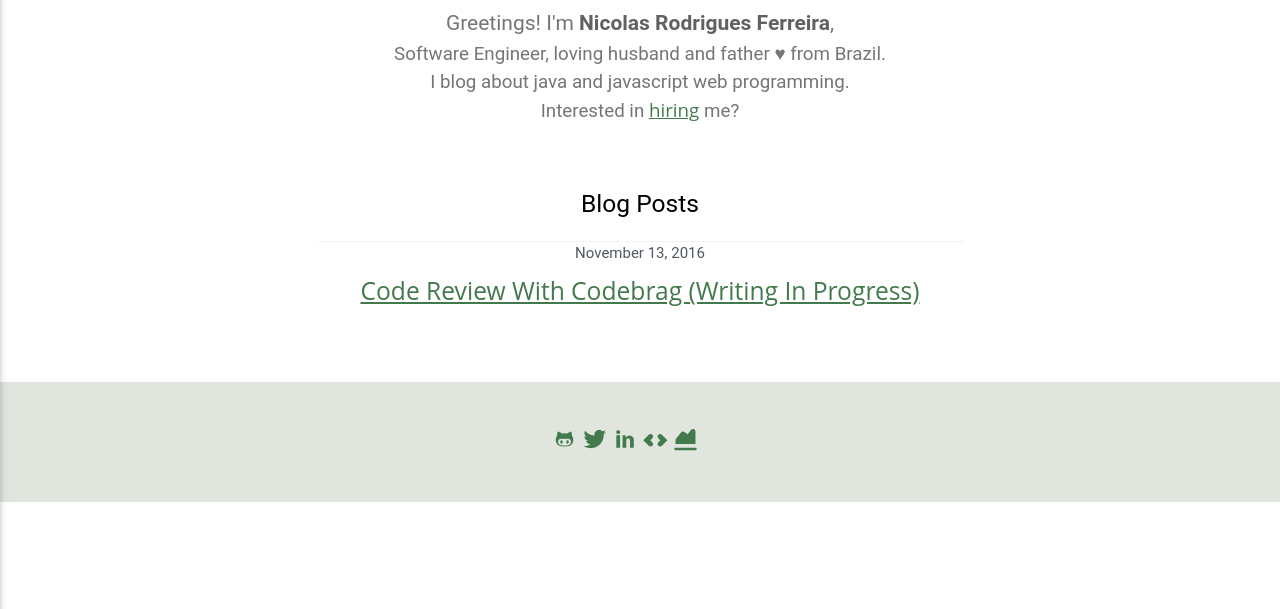
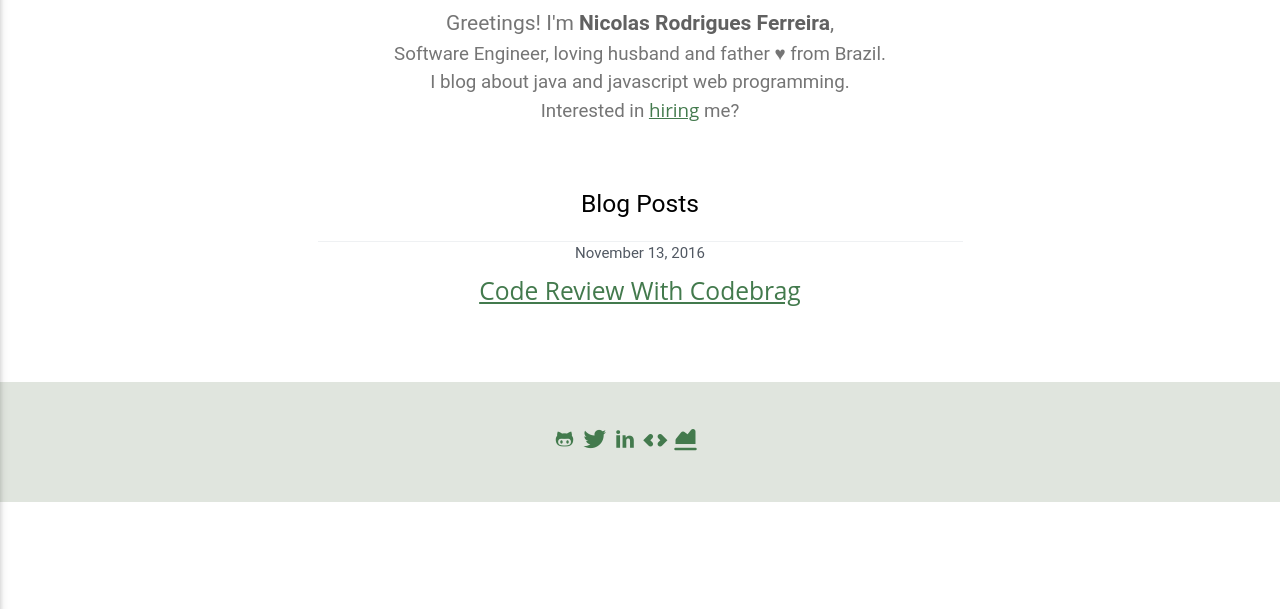
Before and after one commit to nickrfer/nickrfer.github.io, a Jekyll site: the page built from index.html, in a window 1280 px wide, cut to the strip 291-900 px from the top of the page. Built offline with Jekyll 4.4.1, drawn with Linux system fonts in a browser that asks for light colours.

Commit message:
Fixing site's title and meta.

```diff
--- a/_config.yml
+++ b/_config.yml
@@ -13,14 +13,11 @@
 # you will see them accessed via {{ site.title }}, {{ site.email }}, and so on.
 # You can create any custom variable you would like, and they will be accessible
 # in the templates via {{ site.myvariable }}.
-title: nickrfer
+title: Nicolas Ferreira
 email: nickrfer@gmail.com
-description: > # this means to ignore newlines until "baseurl:"
-  Write an awesome description for your new site here. You can edit this
-  line in _config.yml. It will appear in your document head meta (for
-  Google search results) and in your feed.xml site description.
+description: Greetings! This is a passionate Software Engineer's personal portfolio, and blog about java and javascript website.
 baseurl: "" # the subpath of your site, e.g. /blog
-url: "http://nickrfer.github.io" # the base hostname & protocol for your site
+url: "http://nickrfer.com" # the base hostname & protocol for your site
 future: true
 
 # Social
--- a/_posts/2016-11-12-code-review-with-codebrag.markdown
+++ b/_posts/2016-11-12-code-review-with-codebrag.markdown
@@ -1,9 +1,11 @@
 ---
 layout: post
-title:  "Code Review With Codebrag (Writing In Progress)"
+title:  "Code Review With Codebrag"
 date:   2016-11-12 21:00:55 -0500
 categories: jekyll update
 ---
+<h5 class="center-align bold">{{ page.title | escape }}</h5>
+
 You’ll find this post in your `_posts` directory. Go ahead and edit it and re-build the site to see your changes. You can rebuild the site in many different ways, but the most common way is to run `jekyll serve`, which launches a web server and auto-regenerates your site when a file is updated.
 
 To add new posts, simply add a file in the `_posts` directory that follows the convention `YYYY-MM-DD-name-of-post.ext` and includes the necessary front matter. Take a look at the source for this post to get an idea about how it works.
--- a/index.html
+++ b/index.html
@@ -1,6 +1,5 @@
 ---
 layout: pageIndex
-title: nickrfer
 hidefooter: true
 ---
 <div class="center">
```
Also changed, not shown: img/icons/favicon.ico (added).
